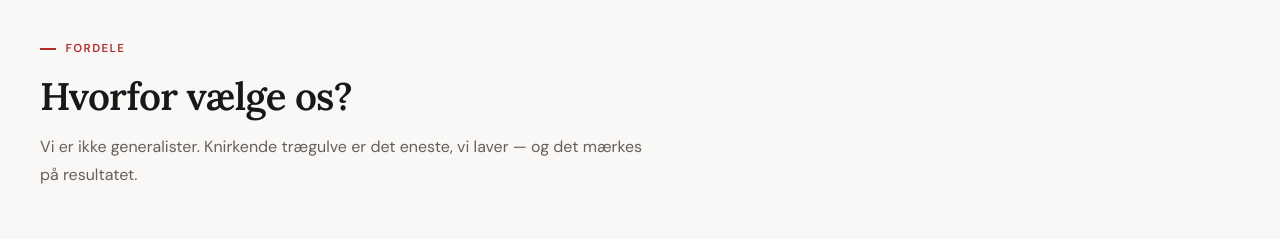
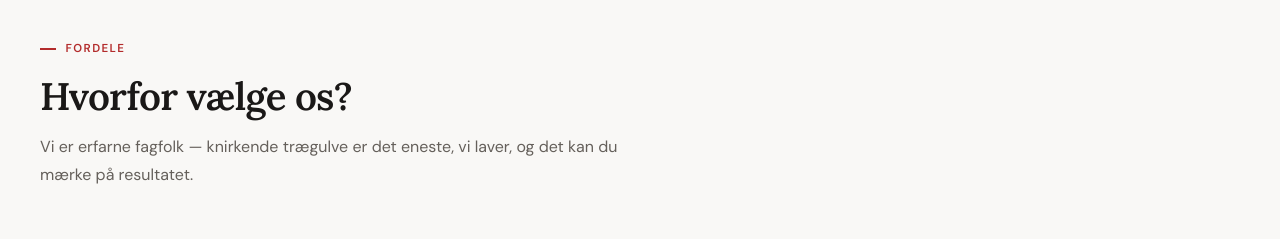
Before and after one commit to ACOOLTOOL79/knirkendegulve, a website: page index.html in a window 1280 px wide. Shown: the part 1260-1499 px from the top of the page. Drawn offline with Linux system fonts and the light colour scheme.

Commit message:
Omskriv undertekst i "Hvorfor vælge os" til mere talesprogsagtig tone
Co-Authored-By: Claude Sonnet 5 <noreply@anthropic.com>

```diff
--- a/index.html
+++ b/index.html
@@ -1432,7 +1432,7 @@
         <div class="benefits-header">
             <div class="section-eyebrow reveal">Fordele</div>
             <h2 class="section-title reveal d1">Hvorfor vælge os?</h2>
-            <p class="section-sub reveal d2">Vi er ikke generalister. Knirkende trægulve er det eneste, vi laver — og det mærkes på resultatet.</p>
+            <p class="section-sub reveal d2">Vi er erfarne fagfolk — knirkende trægulve er det eneste, vi laver, og det kan du mærke på resultatet.</p>
         </div>
         <div class="benefits-grid">
             <div class="benefit-card reveal">
```
